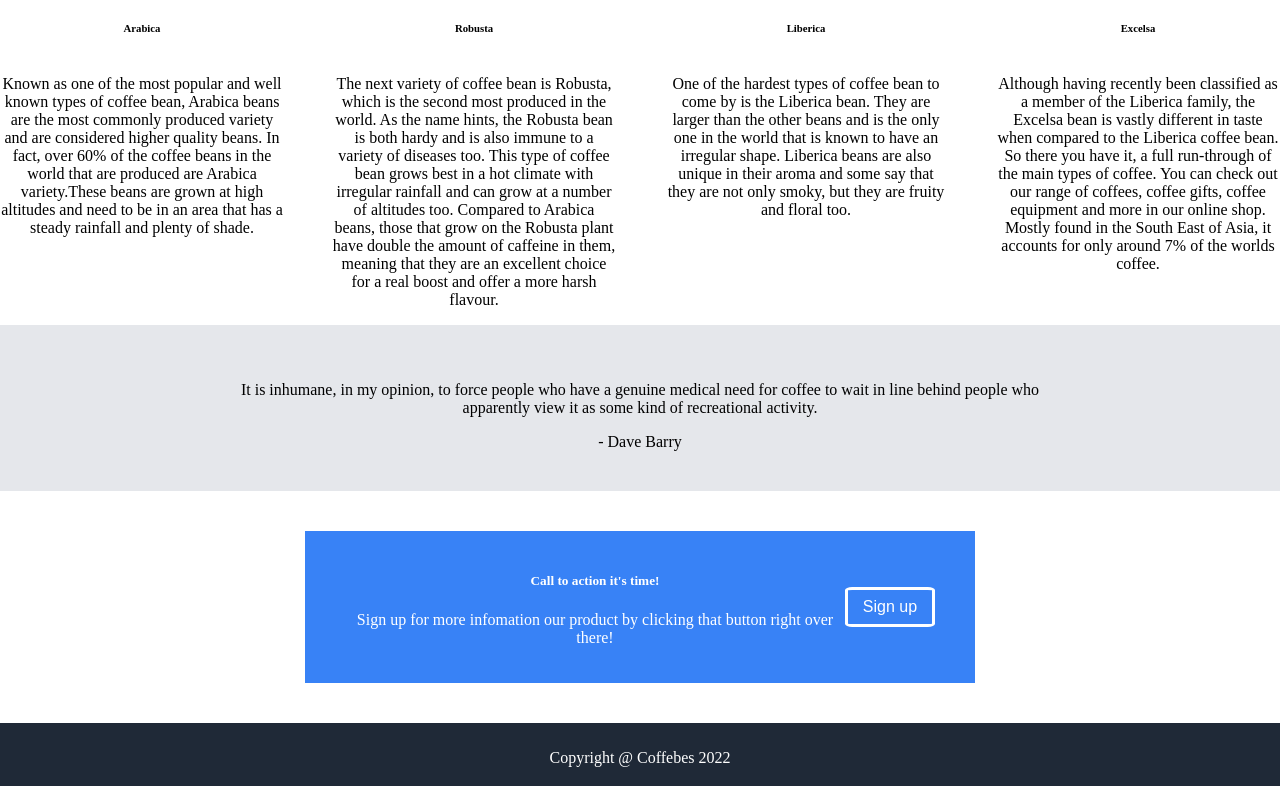
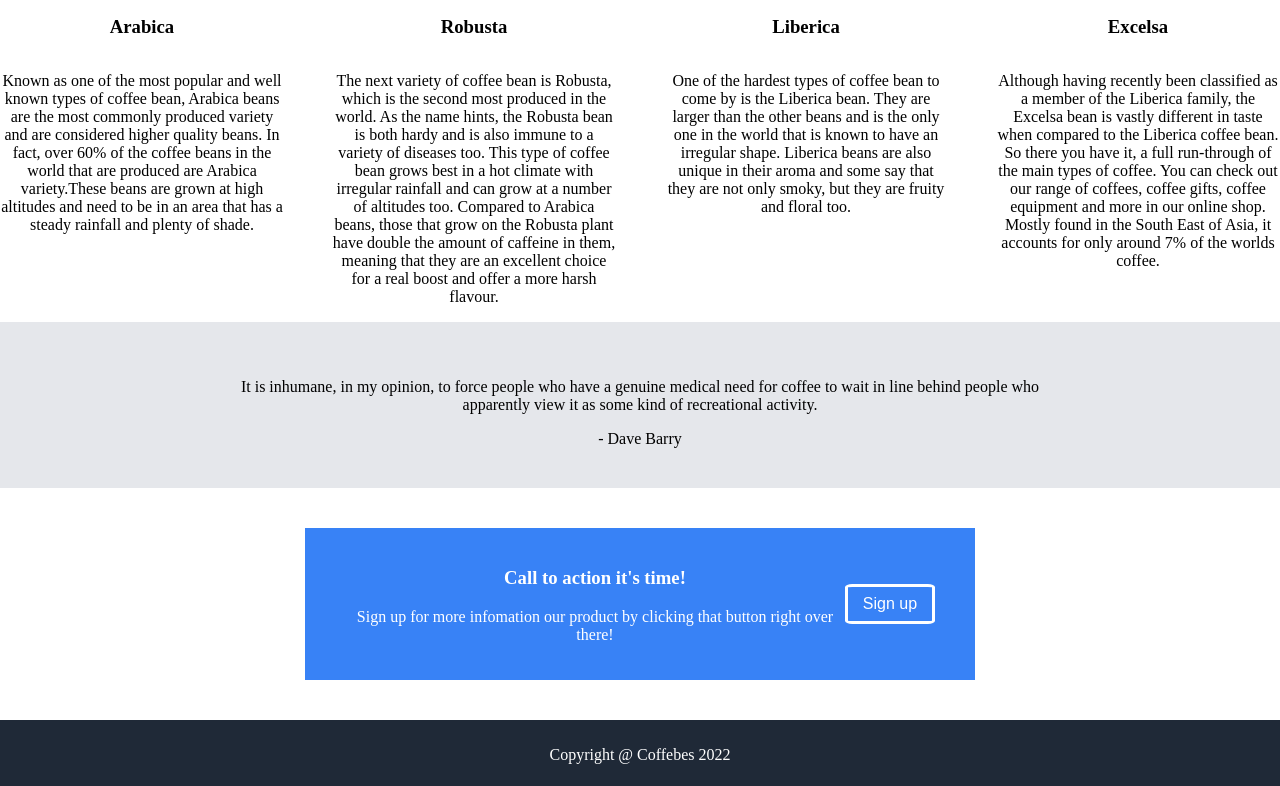
Before and after one commit to BennySteve/landPage, a plain HTML site: page index.html in a window 1280 px wide. Shown: the part 747-1533 px from the top of the page. Drawn offline with Linux system fonts and the light colour scheme.

Commit message:
changed headings

```diff
--- a/index.html
+++ b/index.html
@@ -30,13 +30,13 @@
 <div class="desc">
     <div class="content">
         <img src="https://coffeeaffection.com/wp-content/uploads/2019/03/Arabica-coffee-bean-variety-e1594676072355.webp">
-        <h6>Arabica</h6>
+        <h3>Arabica</h3>
         <p>Known as one of the most popular and well known types of coffee bean, Arabica beans are the most commonly produced variety and are considered higher quality beans.
          In fact, over 60% of the coffee beans in the world that are produced are Arabica variety.These beans are grown at high altitudes and need to be in an area that has a steady rainfall and plenty of shade.</p>
     </div>
     <div class="content">
         <img src="https://coffeeaffection.com/wp-content/uploads/2019/03/Whole-Robusta-coffee-beans-e1594676104619.webp">
-        <h6>Robusta</h6>
+        <h3>Robusta</h3>
         <p>The next variety of coffee bean is Robusta, which is the second most produced in the world.
 As the name hints, the Robusta bean is both hardy and is also immune to a variety of diseases too.
 This type of coffee bean grows best in a hot climate with irregular rainfall and can grow at a number of altitudes too. Compared to Arabica beans, those that grow on the Robusta plant have double the amount of caffeine in them, meaning that they are an excellent choice for a real boost and offer a more harsh flavour.
@@ -44,7 +44,7 @@ This type of coffee bean grows best in a hot climate with irregular rainfall and
     </div>
     <div class="content">
         <img src="https://coffeeaffection.com/wp-content/uploads/2019/03/Liberica-coffee-beans.webp">
-        <h6>Liberica</h6>
+        <h3>Liberica</h3>
         <p>
 
 One of the hardest types of coffee bean to come by is the Liberica bean. They are larger than the other beans and is the only one in the world that is known to have an irregular shape.
@@ -53,7 +53,7 @@ Liberica beans are also unique in their aroma and some say that they are not onl
     </div>
     <div class="content">
         <img src="https://coffeeaffection.com/wp-content/uploads/2019/03/What-do-Excelsa-coffee-beans-look-like-e1594676134649.webp">
-        <h6>Excelsa</h6>
+        <h3>Excelsa</h3>
         <p>
 
 Although having recently been classified as a member of the Liberica family, the Excelsa bean is vastly different in taste when compared to the Liberica coffee bean.
@@ -73,7 +73,7 @@ Mostly found in the South East of Asia, it accounts for only around 7% of the wo
 <div class="signup">
 <div class="call">
 <div class="text">
-<h5>Call to action it's time!</h5>
+<h3>Call to action it's time!</h3>
 <p>Sign up for more infomation our product by clicking that button right over there! </p>
 </div>
 <button class="sign"><a href="sign.html">Sign up</a></button>
```
